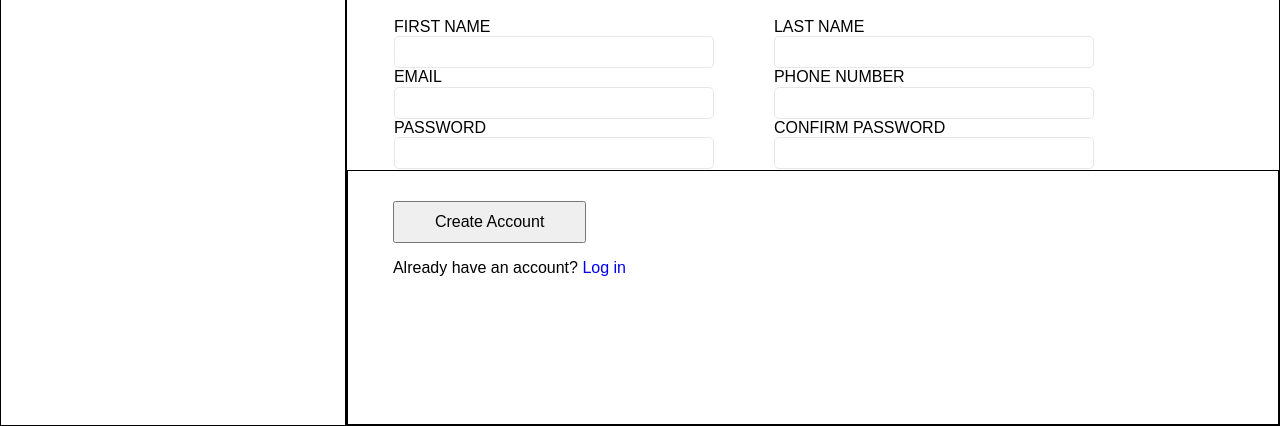
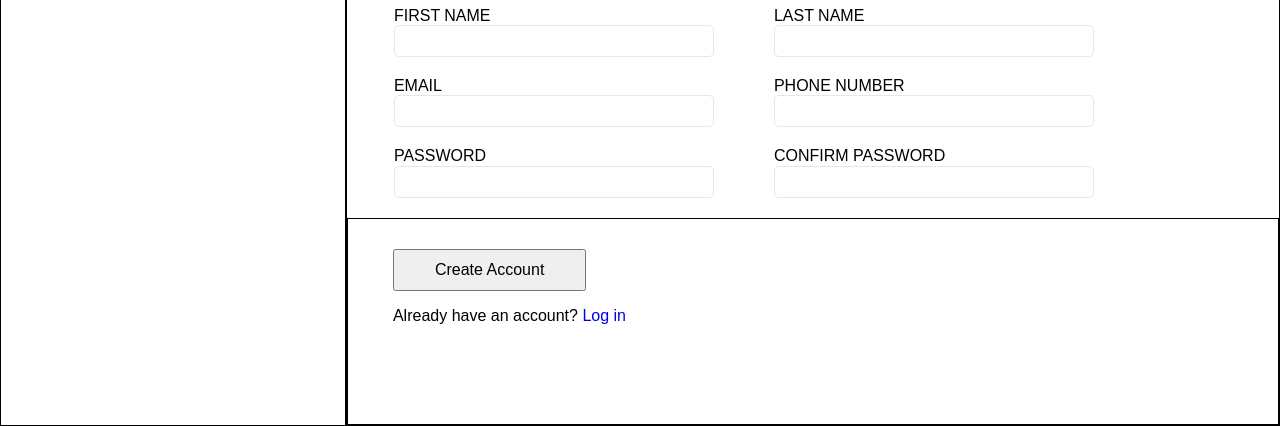
Before and after one commit to penach0/sign-up-form, a plain HTML site: page index.html in a window 1280 px wide. Shown: the part 374-800 px from the top of the page. Drawn offline with Linux system fonts and the light colour scheme.

Commit message:
Add spacing between form fields

```diff
--- a/css/style.css
+++ b/css/style.css
@@ -21,10 +21,6 @@ ul {
     list-style: none;
     padding: 0;
     margin: 0;
-}
-
-li {
-    max-width: fit-content;
 }
 
 a {
@@ -122,6 +118,7 @@ fieldset {
     width: 20rem;
 
     padding-left: 0.5rem;
+    margin-bottom: 1.25rem;
 
     border: 0.1rem solid hsl(220, 13%, 91%);
     border-radius: 0.3rem;
```
